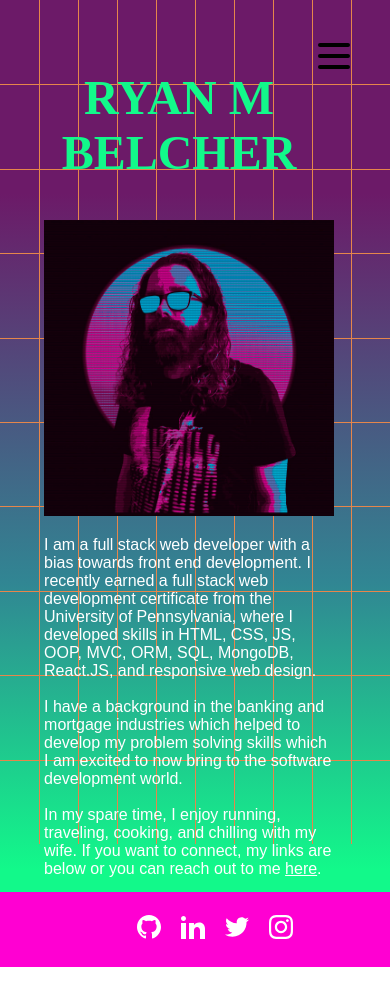
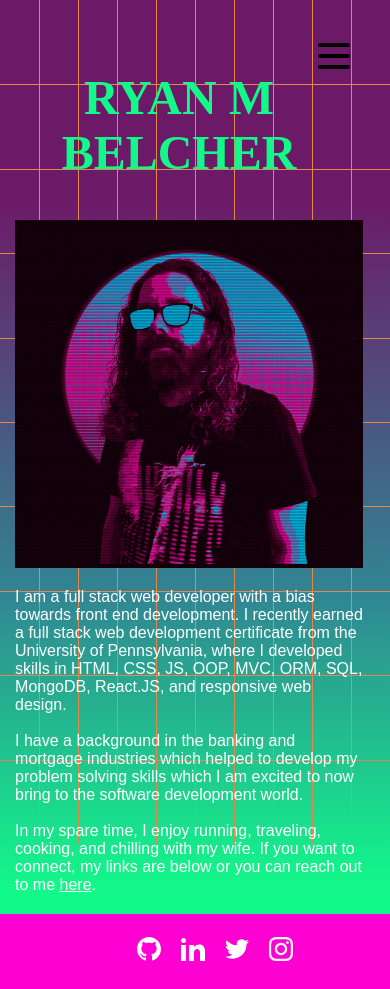
Before and after one commit to RyanMBelcher/ryanmbelcher.github.io, a React (Create React App) app: page / in a window 390 px wide. Before the commit the page ends 967 px from the top, so only its background shows below. Built offline with nearby package versions, Linux system fonts and the light colour scheme.

Commit message:
fixed about me layout

```diff
--- a/src/styles/AboutMe.css
+++ b/src/styles/AboutMe.css
@@ -28,13 +28,13 @@
 #about-content-wrapper {
     display: flex;
     justify-content: space-between;
-    width: 50%;
+    width: 70%;
 }
 
 #about-content-wrapper-child {
-    margin: 0 10px;
-    height: 50%;
-    width: 75%;
+    margin: 0 35px;
+    height: 40%;
+    width: 70%;
 }
 
 .about-link {
@@ -45,6 +45,7 @@
 @media (max-width: 480px) {
     .about-me {
         width:100%;
+        height: 100%;
         display: flex;
         flex-direction: column;
         margin-bottom: 10px;
@@ -53,8 +54,8 @@
     #about-content-wrapper {
         display: flex;
         flex-direction: column;
-        height: 100%;
-        width: 100%;
+        /* height: 100%; */
+        width: 90%;
     }
 
     #about-content-wrapper-child {
@@ -107,12 +108,13 @@
         margin: 0 10px;
         padding-bottom: 20px;
         width: 100%;
+        height: 100%;
     }
 }
 
 
 @media (max-width: 1200px) {
     #about-content-wrapper {
-        width: 75%;
+        width: 90%;
     }
 }
```
